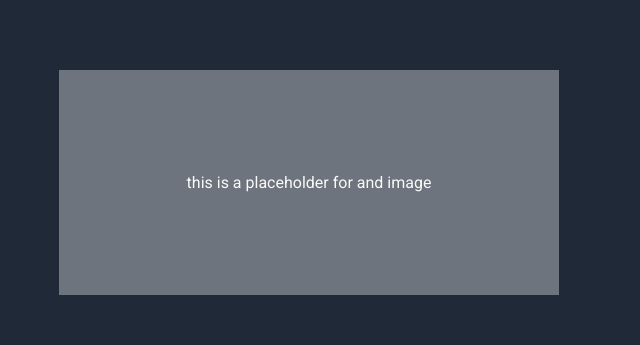
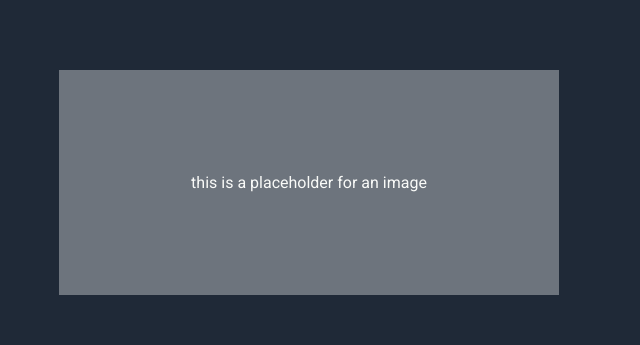
Before and after one commit to Hriday2406/landing-page, a plain HTML site: page index.html in a window 1280 px wide. Shown: the part 120-465 px from the top of the page, 586-1226 px from the left. Drawn offline with Linux system fonts and the light colour scheme.

Commit message:
Update index.html

```diff
--- a/index.html
+++ b/index.html
@@ -8,7 +8,6 @@
   <link rel="preconnect" href="https://fonts.gstatic.com" crossorigin>
   <link href="https://fonts.googleapis.com/css2?family=Roboto:ital,wght@0,100;0,300;0,400;0,500;0,700;0,900;1,100;1,300;1,400;1,500;1,700;1,900&display=swap" rel="stylesheet">
   <link rel="stylesheet" href="style.css">
-  <!-- font-family: 'Roboto', sans-serif; -->
 </head>
 <body>
   <header>
@@ -28,7 +27,7 @@
         <button class="sign-up">Sign Up</button>
       </div>
       <div class="right-box">
-        this is a placeholder for and image
+        this is a placeholder for an image
       </div>
     </div>
   </div>
```
